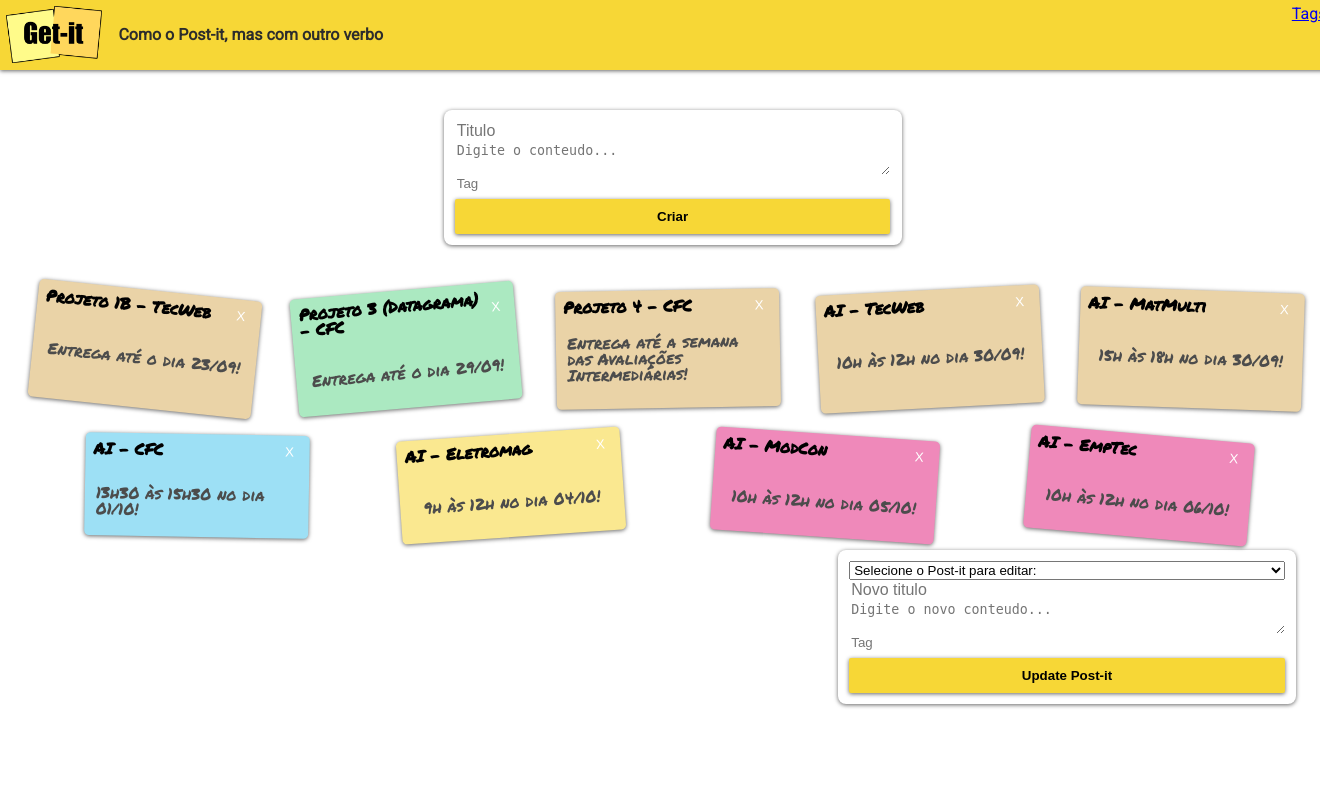
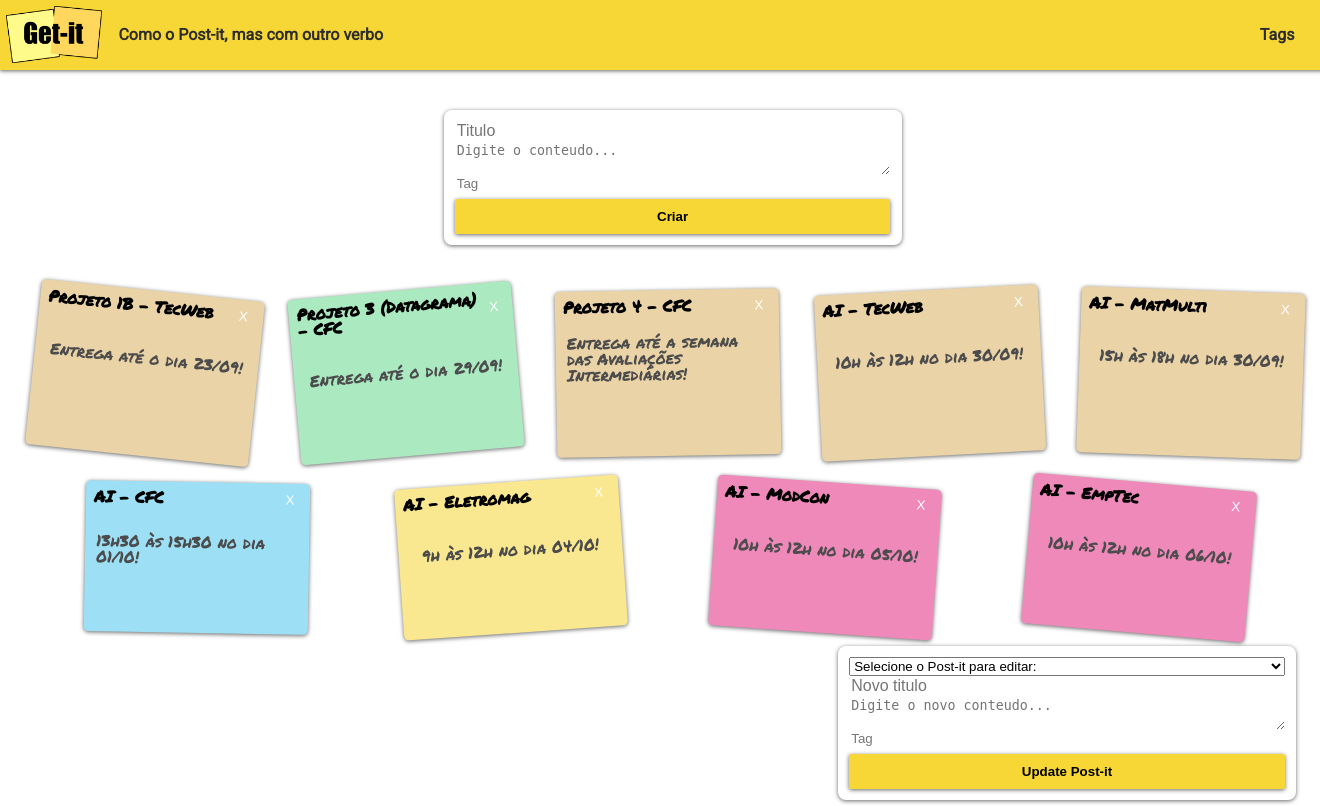
Before and after one commit to nataliaqmc/Projeto-1B-TecWeb, a Django app: page / in a window 1320 px wide; the page is wider, and only the part inside the window is pictured. Run offline with Django 3.2, Linux system fonts and the light colour scheme; data comes from the database, SQL or seed files in the repository; data that the repository does not hold is empty; some libraries are stand-ins or nearby versions.

Commit message:
implementando tag

```diff
--- a/notes/static/notes/css/getit.css
+++ b/notes/static/notes/css/getit.css
@@ -72,6 +72,14 @@ img {
   justify-self: center;
 }
 
+.tagsbar{
+  font-weight: bold;
+  color: #2c2c2c;
+  align-self: center;
+  padding-right: 2rem;
+  text-decoration: none;
+}
+
 .subtitle {
   align-self: center;
   justify-content: center;
@@ -115,6 +123,20 @@ img {
  border-radius: 0.3rem;
  box-shadow: 0 1px 4px rgba(0, 0, 0, 0.6);
 }
+.card-tag-container{
+  display: flex;
+  flex-direction: row;
+  justify-content: center;
+  min-height: 3rem;
+}
+.tag-container {
+  display: flex;
+  justify-content: space-evenly;
+  align-items: stretch;
+  flex-direction: row;
+  flex-wrap: wrap;
+  margin-top: 3rem;
+ }
 .card-title-container{
   display: flex;
   flex-direction: row;
@@ -124,6 +146,11 @@ img {
  font-weight: bold;
 
 }
+.card-title-tag {
+  font-weight: bold;
+  align-self: center;
+
+ }
 .card-tag {
   display: flex;
   flex-direction: column;
--- a/notes/templates/notes/index.html
+++ b/notes/templates/notes/index.html
@@ -7,10 +7,7 @@
         <img src="{% static 'notes/img/logo-getit.png' %}" class="logo" />
         <span class="subtitle">Como o Post-it, mas com outro verbo</span>
     </div>
-    <a href="notes/tags.html">
-        <div>Tags</div>
-    </a>
-
+    <a class="tagsbar" href="notes/tags.html">Tags</a>
 </div>
 <main class="container">
     <form class="form-card" method="POST">
--- a/notes/views.py
+++ b/notes/views.py
@@ -7,8 +7,12 @@ def index(request):
         title = request.POST.get('titulo')
         content = request.POST.get('detalhes')
         tag = request.POST.get('tag')
+        listT = TagData.objects.all()
+        print(listT)
+        if not tag in listT:
+            TagData.objects.create(tagTitle=tag)
         # TAREFA: Utilize o title e content para criar um novo Note no banco de dados
-        Note.objects.create(title=title, content=content, tagContent=tag)
+        Note.objects.create(title=title, content=content, tagContent=TagData.objects.get(tagTitle=tag))
         return redirect('index')
     else:
         all_notes = Note.objects.all()
@@ -21,12 +25,16 @@ def update(request):
         tag = request.POST.get('tag')
         id = request.POST.get('identificador')
         note = Note.objects.get(id=id)
+        listT = TagData.objects.all()
+        print(listT)
+        if not tag in listT:
+            TagData.objects.create(tagTitle=tag)
         if title != '':
             note.title = title
         if content != '':
             note.content = content
         if tag != '':
-            note.tagContent = tag
+            note.tagContent = TagData.objects.get(tagTitle=tag)
         note.save()
         return redirect('index')
 
```
Also changed, not shown: notes/templates/notes/tags.html (+3 -4 lines).
